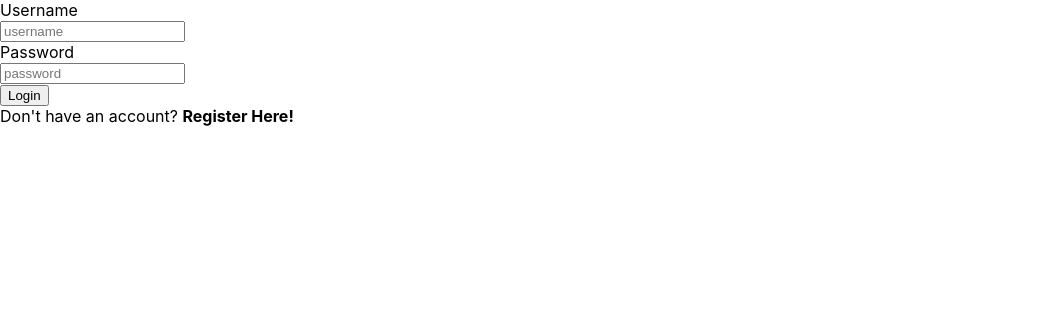
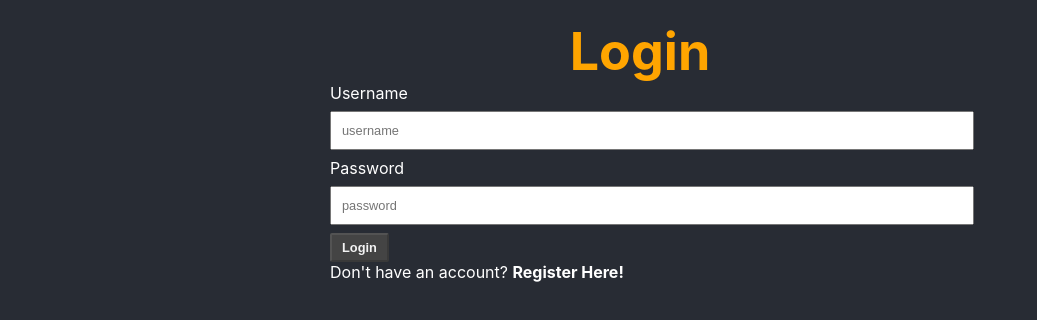
Before and after one commit to arnoldschan/movie-rater-web, a React (Create React App) app: page / in a window 1280 px wide. Shown: the top 320 px of the page, without its empty margins (0-1037 px from the left). Built offline with nearby package versions, Linux system fonts and the light colour scheme.

Commit message:
feat: :lipstick: add more styling

```diff
--- a/src/App.css
+++ b/src/App.css
@@ -1,6 +1,7 @@
 .App {
-  text-align: center;
+  padding: 20px;
   min-height: 100vh;
+  background-color: #282c34;
   color: white;
 }
 
@@ -16,9 +17,8 @@
 }
 
 .App-header {
-  background-color: #282c34;
+  text-align: center;
   font-size: calc(10px + 2vmin);
-  color: white;
 }
 
 .layout{
@@ -55,3 +55,39 @@
 .movie-form {
   text-align: left;
 }
+
+input, textarea {
+  width: 100%;
+  padding: 10px;
+  margin: 8px 0;
+  font-size: 0.8rem;
+}
+
+
+.login-container {
+  width: 50%;
+  margin: 0 25%;
+}
+
+button {
+  color: #444;
+  background-color: #f3f3f3;
+  padding: 5px 10px;
+  border-radius: 2px;
+  font-weight: bold;
+  font-size: 0.8rem;
+  outline: none;
+}
+
+button:disabled {
+  color: #f3f3f3;
+  background-color: #444;
+  cursor: not-allowed;
+}
+h1 {
+  color: orange;
+}
+h1 .fa-film {
+  color: white;
+  transform: rotate(-30deg) ;
+}
--- a/src/App.js
+++ b/src/App.js
@@ -4,6 +4,9 @@
 import MovieDetail from './components/MovieDetail'
 import MovieForm from './components/MovieForm'
 import { useCookies } from "react-cookie";
+import { API } from './api-service';
+import { FontAwesomeIcon } from '@fortawesome/react-fontawesome'
+import { faFilm } from '@fortawesome/free-solid-svg-icons'
 
 function App() {
   const [movies, setMovies] = useState(['Movie 1','Movie 2']);
@@ -63,8 +66,10 @@
   }
   return (
     <div className="App">
-      <header className="App-header">
-        <h1>Movie Rater</h1>
+        <header className="App-header">
+
+          <h1> <FontAwesomeIcon icon={faFilm}/> <span>Movie Rater</span></h1>
+        </header>
         <div className="layout">
           <div>
             <MovieList movies={movies} movieClicked={movieClicked}
@@ -77,7 +82,6 @@
             updateMovie={updateMovie}
             createMovie={createMovie}/> : null}
         </div>
-      </header>
     </div>
   );
 }
--- a/src/components/Auth.js
+++ b/src/components/Auth.js
@@ -21,8 +21,17 @@
         if (token["mr-token"]) window.location.href = '/movies';
         console.log(token)
     }, [token])
+    const isDisabled = username.length === 0 || password.length === 0;
     return (
-        <div>
+        <div className="App">
+            <header className="App-header">
+                {isLoginView ?
+                    <h1>Login</h1>
+                    :
+                    <h1>Register</h1>
+                }
+            </header>
+            <div className="login-container">
                 <label>Username</label> <br/>
                 <input id ="username" type="text" placeholder="username"
                     onChange={ e=> setUsername(e.target.value)}
@@ -33,15 +42,16 @@
                     value={password}/> <br/>
                 { isLoginView ?
                     <>
-                    <button onClick={ loginClick }>Login</button>
+                        <button onClick={ loginClick } disabled={isDisabled}>Login</button>
                         <p>Don't have an account? <b onClick={() => setIsLoginView(false)}> Register Here! </b></p>
                     </>
                     :
                     <>
-                    <button onClick={ registerClick }>Register</button>
+                        <button onClick={ registerClick } disabled={isDisabled}>Register</button>
                         <p>Already have an account? <b onClick={() => setIsLoginView(true)}> Login Here! </b></p>
                     </>
                 }
+            </div>
         </div>
     )
 }
--- a/src/components/MovieForm.js
+++ b/src/components/MovieForm.js
@@ -26,6 +26,7 @@
         setDescription(props.movie.description);
     }, [props.movie])
 
+    const isDisabled = title.length === 0 || description.length === 0;
     return (props.movie ?
         <div className="movie-form">
         <label>Title</label> <br/>
@@ -38,9 +39,9 @@
             value={description}/> <br/>
             {
                 props.movie.id ?
-                <button onClick={ updateClick }>Update</button>
+                <button onClick={ updateClick } disabled={isDisabled}>Update</button>
                 :
-                <button onClick={ createClick }>Create</button>
+                <button onClick={ createClick } disabled={isDisabled}>Create</button>
             }
         </div>
         : null
```
Lines whose indentation alone changed are shown as unchanged.
